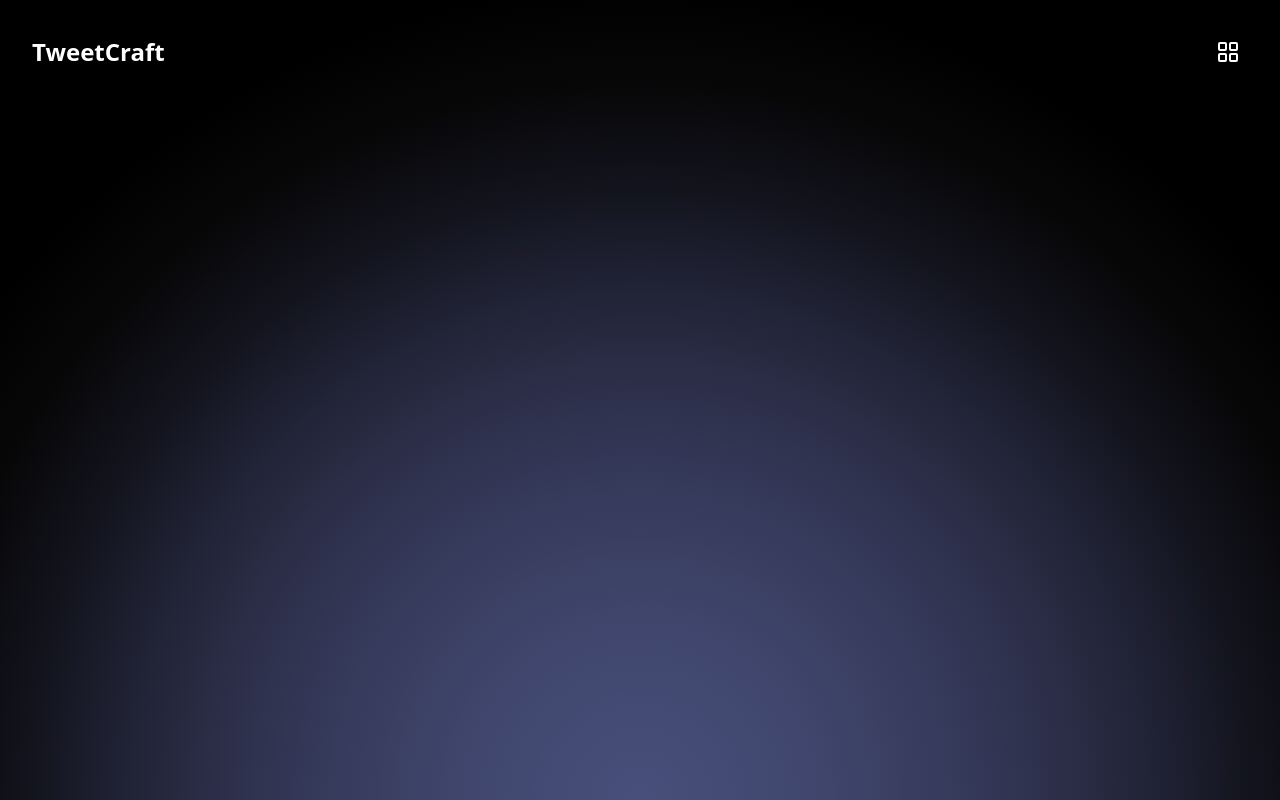
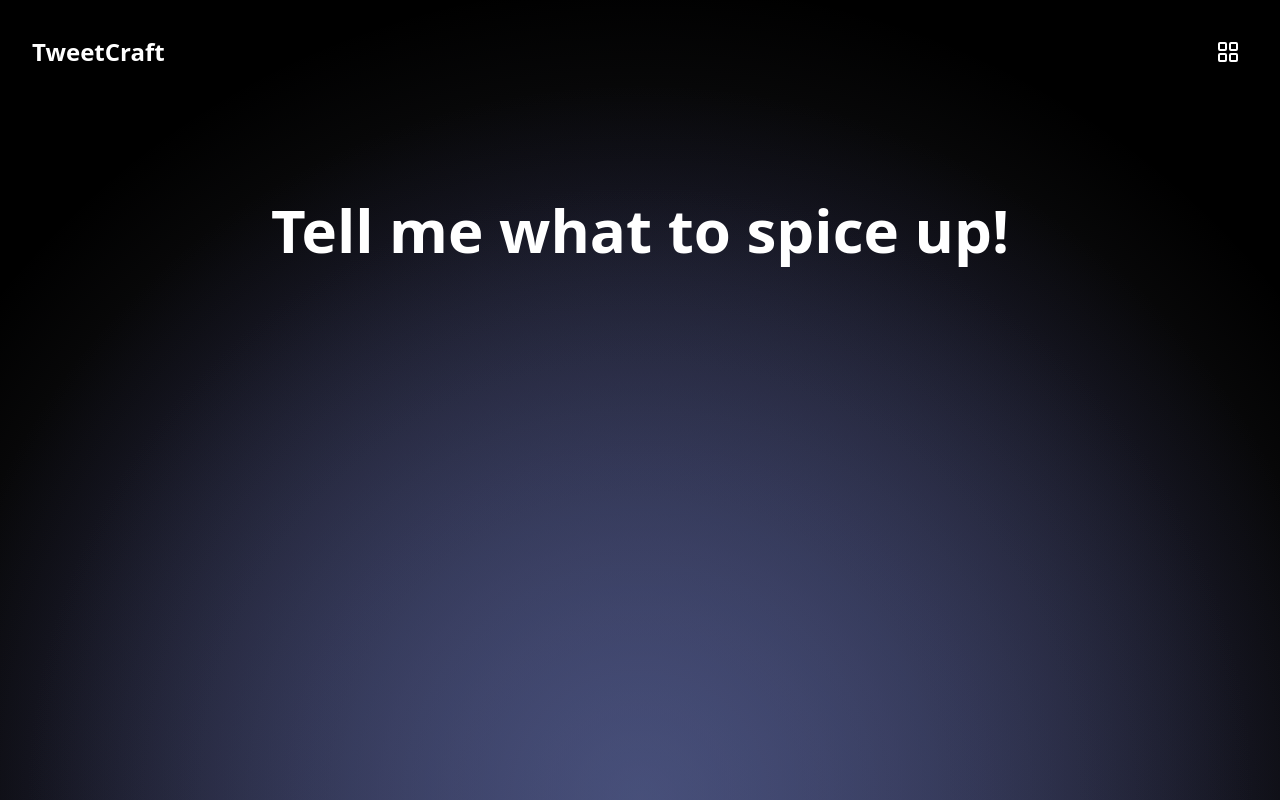
Before and after one commit to abrarr21/TweetCraft, a Next.js app: page / in a window 1280 px wide. Built offline with nearby package versions, Linux system fonts and the light colour scheme; no server answers.

Commit message:
Minor changes & Hero section

```diff
--- a/app/layout.tsx
+++ b/app/layout.tsx
@@ -25,7 +25,7 @@ export default function RootLayout({
     children: React.ReactNode;
 }>) {
     return (
-        <html lang="en">
+        <html lang="en" suppressHydrationWarning>
             <body
                 className={`${geistSans.variable} ${geistMono.variable} antialiased bg-black`}
             >
@@ -45,7 +45,6 @@ export default function RootLayout({
                         {/* Your Content/Components */}
                         <Appbar />
                         <div className="relative z-10">{children}</div>
-                        {children}
                     </div>
                 </Providers>
             </body>
--- a/app/page.tsx
+++ b/app/page.tsx
@@ -1,7 +1,9 @@
+import Hero from "@/components/Hero";
+
 export default function Home() {
     return (
         <div className="">
-            <div className="flex"></div>
+            <Hero />
         </div>
     );
 }
--- /dev/null
+++ b/components/Hero.tsx
@@ -0,0 +1,9 @@
+export default function Hero() {
+    return (
+        <div className="flex flex-col items-center justify-center gap-4">
+            <h1 className="text-6xl mt-32 max-sm:text-2xl font-bold text-white">
+                Tell me what to spice up!
+            </h1>
+        </div>
+    );
+}
--- a/components/userProfile.tsx
+++ b/components/userProfile.tsx
@@ -26,7 +26,7 @@ export default function UserProfile() {
                         </Avatar>
                     ) : (
                         <div className="cursor-pointer p-2 rounded-full transition-colors">
-                            <LayoutGrid className="w-6 h-6 text-white" />
+                            <LayoutGrid className="w-6 h-6 text-white hover:text-neutral-600 " />
                         </div>
                     )}
                 </DropdownMenuTrigger>
```
